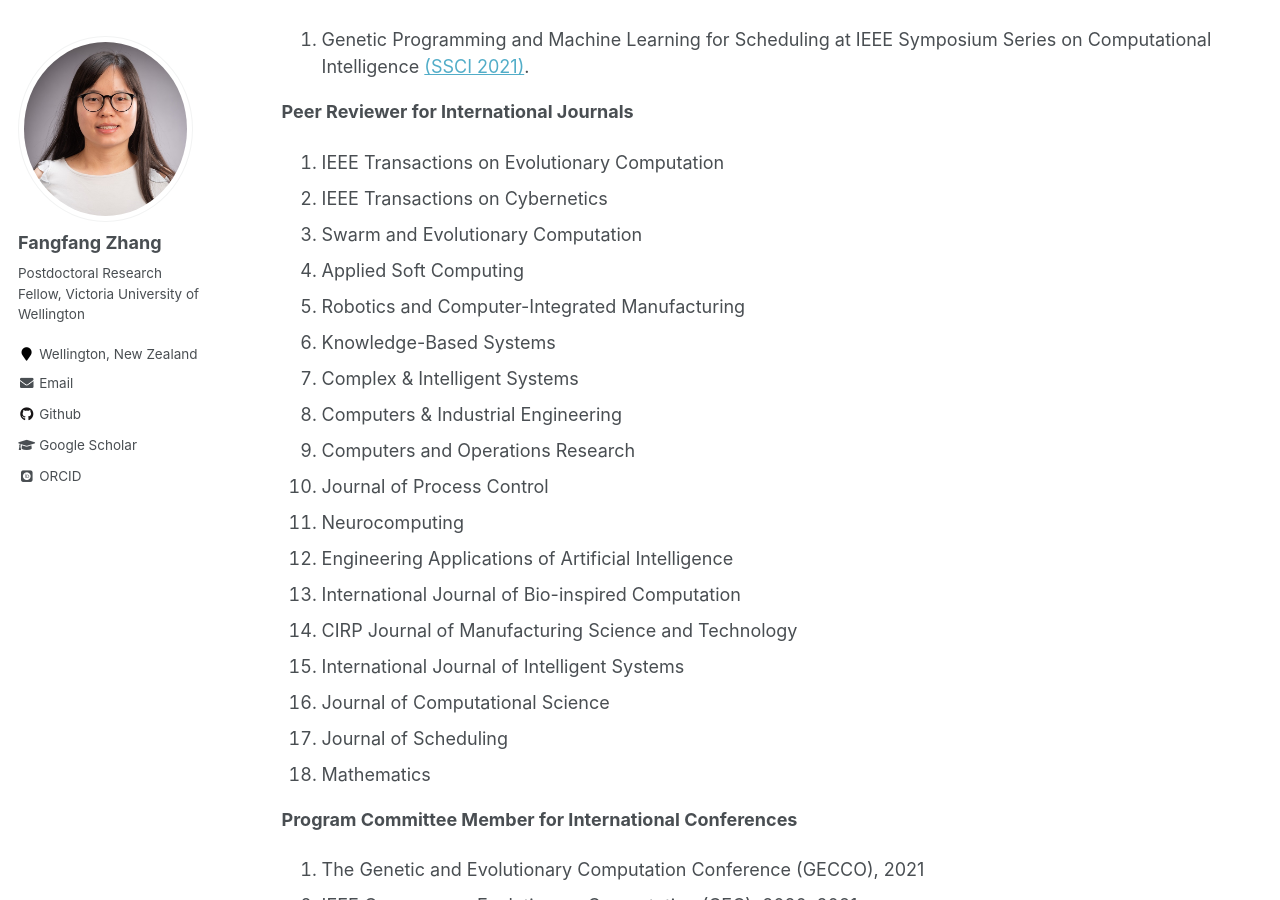
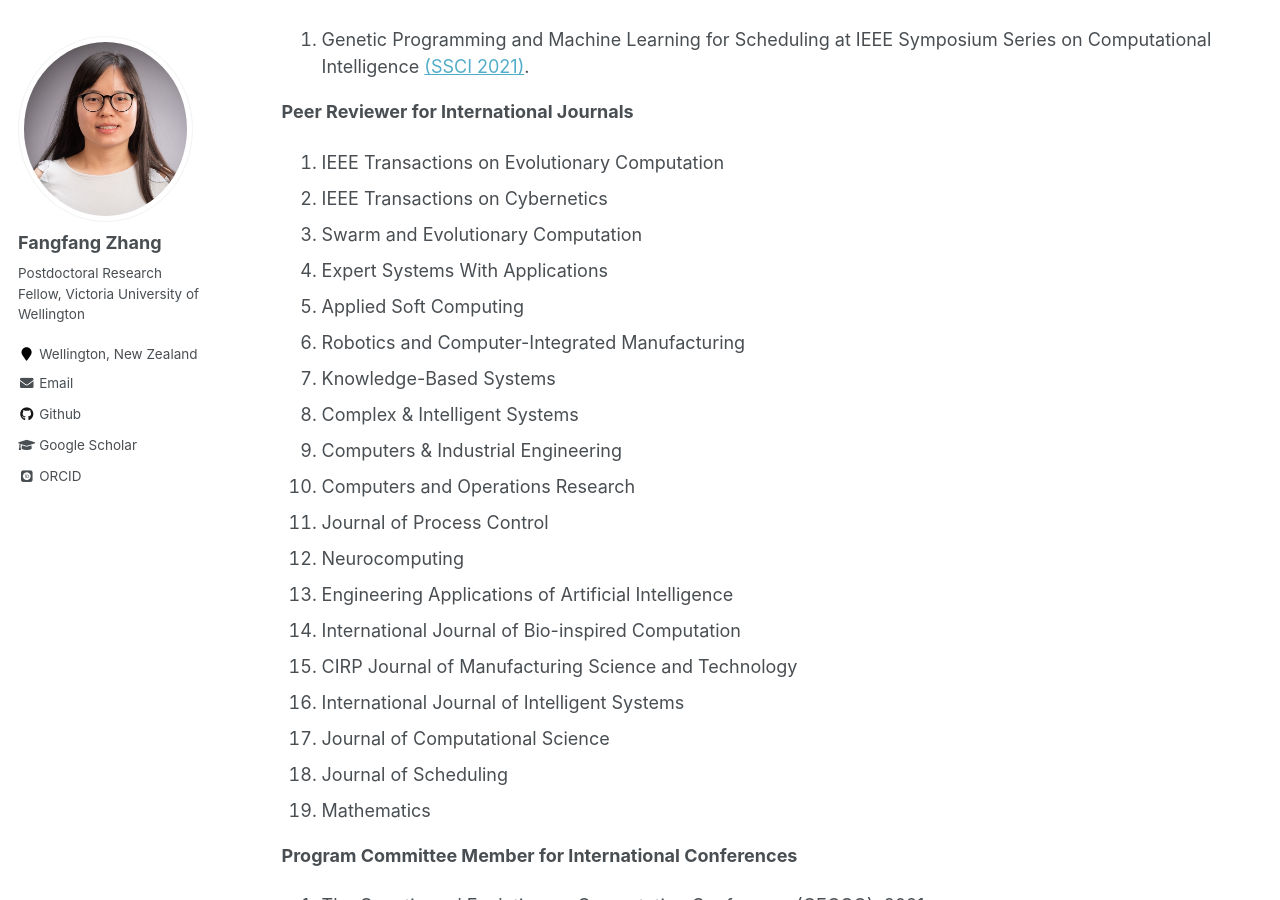
Before and after one commit to fangfang-zhang/fangfang-zhang.github.io, a Jekyll site: the page built from _pages/professional-activities.md, in a window 1280 px wide and 900 px high, scrolled down 478 px. Built offline with Jekyll 4.4.1, drawn with Linux system fonts in a browser that asks for light colours; some web fonts are replaced.

Commit message:
add journal review

```diff
--- a/_pages/professional-activities.md
+++ b/_pages/professional-activities.md
@@ -20,21 +20,22 @@ author_profile: true
 1. IEEE Transactions on Evolutionary Computation
 2. IEEE Transactions on Cybernetics
 3. Swarm and Evolutionary Computation
-4. Applied Soft Computing
-5. Robotics and Computer-Integrated Manufacturing
-6. Knowledge-Based Systems
-7. Complex & Intelligent Systems
-8. Computers & Industrial Engineering
-9. Computers and Operations Research
-10. Journal of Process Control
-11. Neurocomputing
-12. Engineering Applications of Artificial Intelligence
-13. International Journal of Bio-inspired Computation
-14. CIRP Journal of Manufacturing Science and Technology
-15. International Journal of Intelligent Systems
-16. Journal of Computational Science
-17. Journal of Scheduling
-18. Mathematics
+4. Expert Systems With Applications
+5. Applied Soft Computing
+6. Robotics and Computer-Integrated Manufacturing
+7. Knowledge-Based Systems
+8. Complex & Intelligent Systems
+9. Computers & Industrial Engineering
+10. Computers and Operations Research
+11. Journal of Process Control
+12. Neurocomputing
+13. Engineering Applications of Artificial Intelligence
+14. International Journal of Bio-inspired Computation
+15. CIRP Journal of Manufacturing Science and Technology
+16. International Journal of Intelligent Systems
+17. Journal of Computational Science
+18. Journal of Scheduling
+19. Mathematics
 
 **Program Committee Member for International Conferences**
 1. The Genetic and Evolutionary Computation Conference (GECCO), 2021
```
Also changed, not shown: 2 other files.
